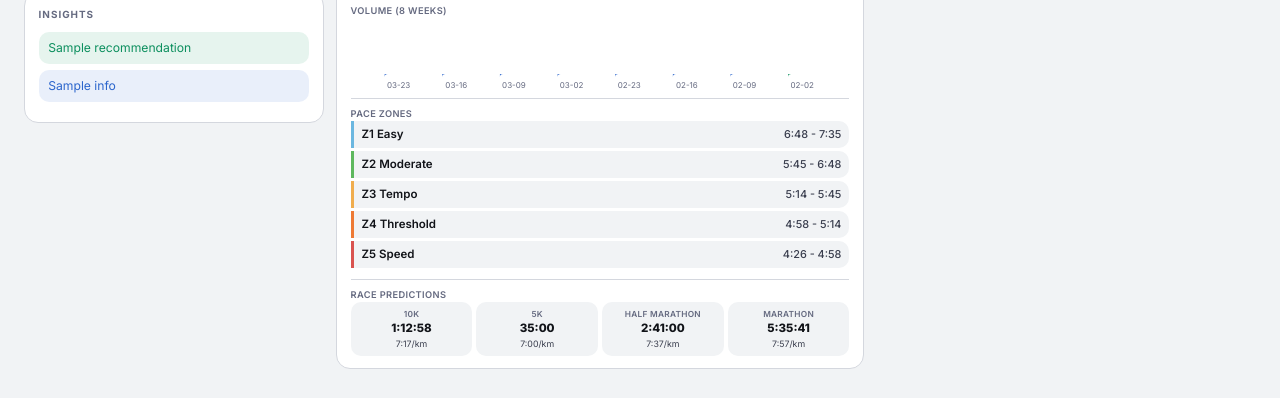
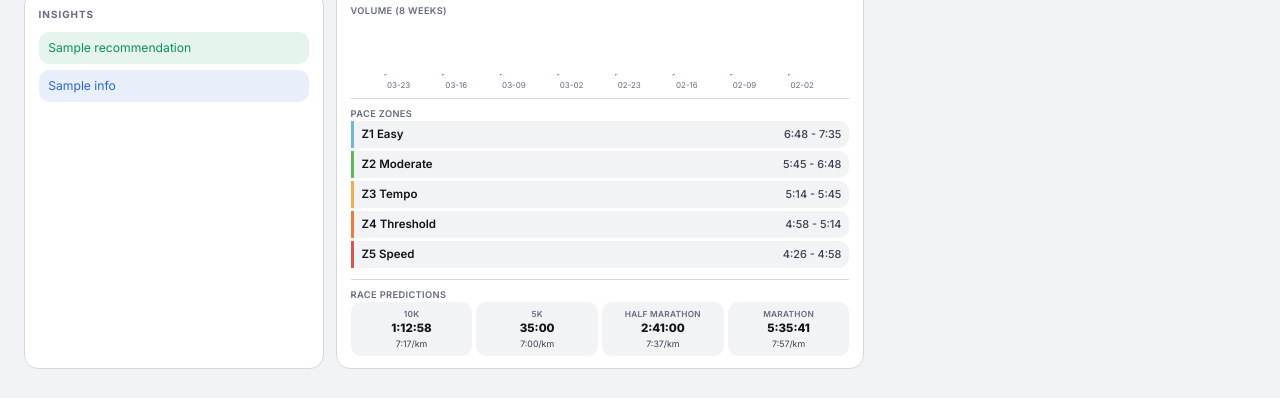
Before and after one commit to bgonc/polar-coach, a Flask app: template templates/dashboard.html in a window 1280 px wide. Shown: the part 419-817 px from the top of the page. Run offline with Flask 3, Linux system fonts and the light colour scheme; the template is opened without the code that fills it: most values are stand-ins (such as "Sample title", 1, 10 or a date in 2020); data that the repository does not hold is empty.

Commit message:
Stretch columns to equal height, insights and AI fill remaining space
Co-Authored-By: Claude Opus 4.6 (1M context) <noreply@anthropic.com>

```diff
--- a/static/style.css
+++ b/static/style.css
@@ -85,7 +85,7 @@ body { font-family: 'Inter', -apple-system, sans-serif; background: var(--bg); c
 .toast span { display: block; background: var(--yellow-dim); border: 1px solid rgba(245,166,35,0.2); color: var(--yellow); border-radius: var(--r-sm); padding: 0.5rem 0.75rem; font-size: 0.75rem; }
 
 /* Three Col Layout */
-.three-col { display: grid; grid-template-columns: 300px 1fr 380px; gap: 0.75rem; max-width: 1600px; margin: 0 auto; padding: 0 1.5rem 2rem; align-items: start; }
+.three-col { display: grid; grid-template-columns: 300px 1fr 380px; gap: 0.75rem; max-width: 1600px; margin: 0 auto; padding: 0 1.5rem 2rem; min-height: calc(100vh - 100px); }
 .col { display: flex; flex-direction: column; gap: 0.6rem; }
 .col-header { font-size: 0.62rem; font-weight: 700; letter-spacing: 0.14em; text-transform: uppercase; color: var(--text3); padding: 0; margin: 0; }
 
@@ -377,8 +377,8 @@ body { font-family: 'Inter', -apple-system, sans-serif; background: var(--bg); c
 
 .no-plan { font-size: 0.72rem; color: var(--text3); }
 
+.col-left .card:last-child { flex: 1; }
 .col-right { display: flex; flex-direction: column; }
-.col-right .col-header { flex-shrink: 0; }
 .card-ai-main { display: flex; flex-direction: column; flex: 1; min-height: 0; padding: 0.75rem; }
 .ai-quick-actions { display: flex; flex-wrap: wrap; gap: 0.3rem; margin-bottom: 0.65rem; }
 .chip { display: inline-flex; align-items: center; gap: 0.25rem; padding: 0.3rem 0.6rem; background: var(--bg2); border: 1px solid var(--border); border-radius: 20px; color: var(--text2); font-size: 0.68rem; font-weight: 600; font-family: inherit; cursor: pointer; transition: all 0.15s; white-space: nowrap; }
```
